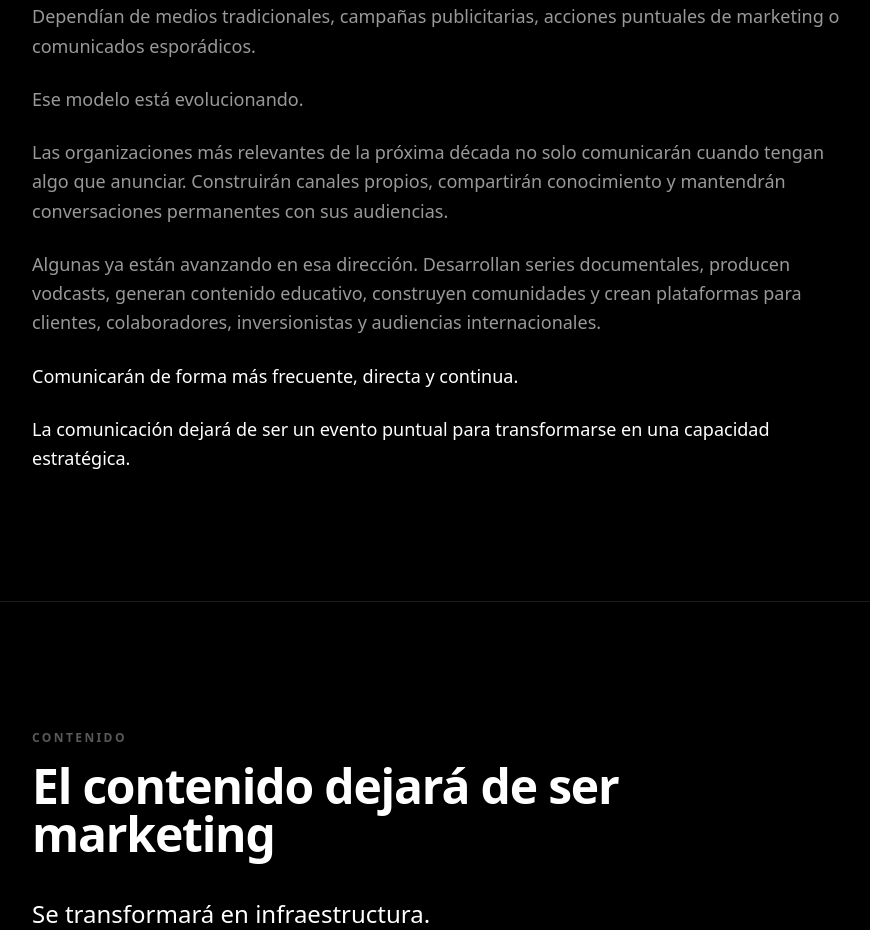
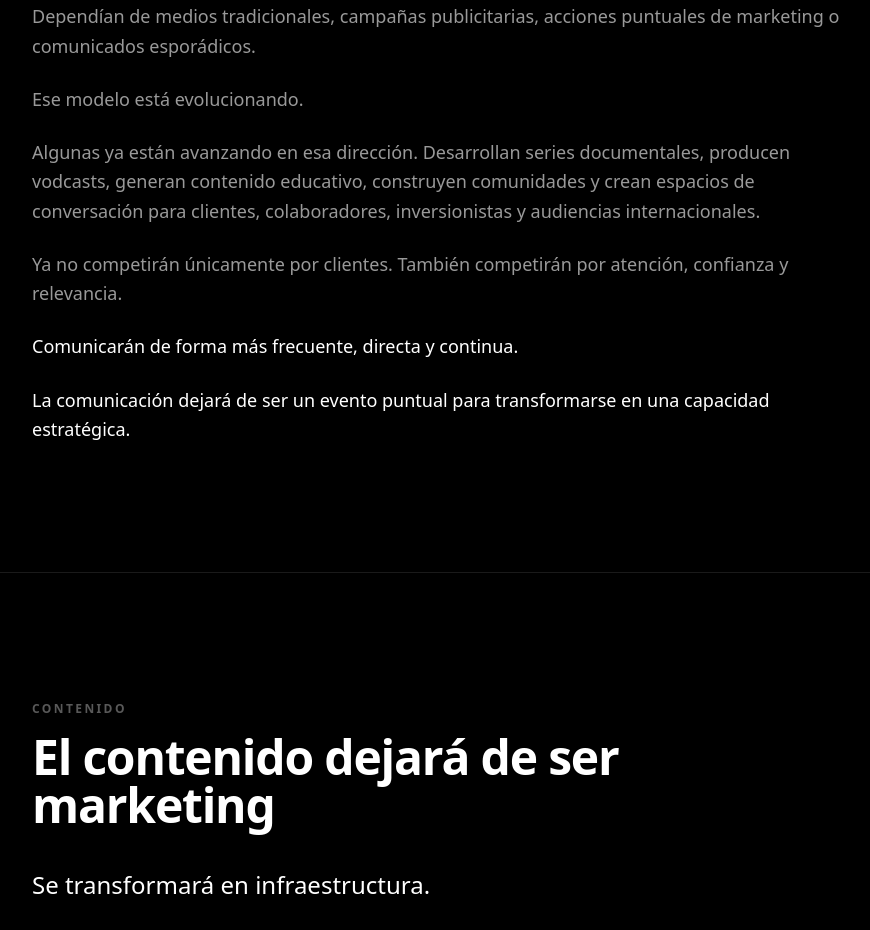
Before and after one commit to TronxGroup/Dekaelo-Media, a Next.js app: page /vision-chile-2030 in a window 1280 px wide. Shown: the part 4040-4970 px from the top of the page, without its empty margins (192-1062 px from the left). Built offline with nearby package versions, Linux system fonts and the light colour scheme.

Commit message:
Update page.tsx

```diff
--- a/app/vision-chile-2030/page.tsx
+++ b/app/vision-chile-2030/page.tsx
@@ -213,17 +213,16 @@ export default function VisionChile2030Page() {
   </p>
 
   <p>
-    Las organizaciones más relevantes de la próxima década no solo
-    comunicarán cuando tengan algo que anunciar. Construirán canales
-    propios, compartirán conocimiento y mantendrán conversaciones
-    permanentes con sus audiencias.
+  Algunas ya están avanzando en esa dirección. Desarrollan series
+  documentales, producen vodcasts, generan contenido educativo,
+  construyen comunidades y crean espacios de conversación para
+  clientes, colaboradores, inversionistas y audiencias
+  internacionales.
 </p>
 
 <p>
-    Algunas ya están avanzando en esa dirección. Desarrollan series
-    documentales, producen vodcasts, generan contenido educativo,
-    construyen comunidades y crean plataformas para clientes,
-    colaboradores, inversionistas y audiencias internacionales.
+  Ya no competirán únicamente por clientes. También competirán por
+  atención, confianza y relevancia.
 </p>
 
 <p className="text-white">
@@ -231,7 +230,8 @@ export default function VisionChile2030Page() {
 </p>
 
 <p className="text-white">
-    La comunicación dejará de ser un evento puntual para transformarse en una capacidad estratégica.
+  La comunicación dejará de ser un evento puntual para transformarse
+  en una capacidad estratégica.
 </p>
 </Section>
 
```
Lines whose indentation alone changed are shown as unchanged.
